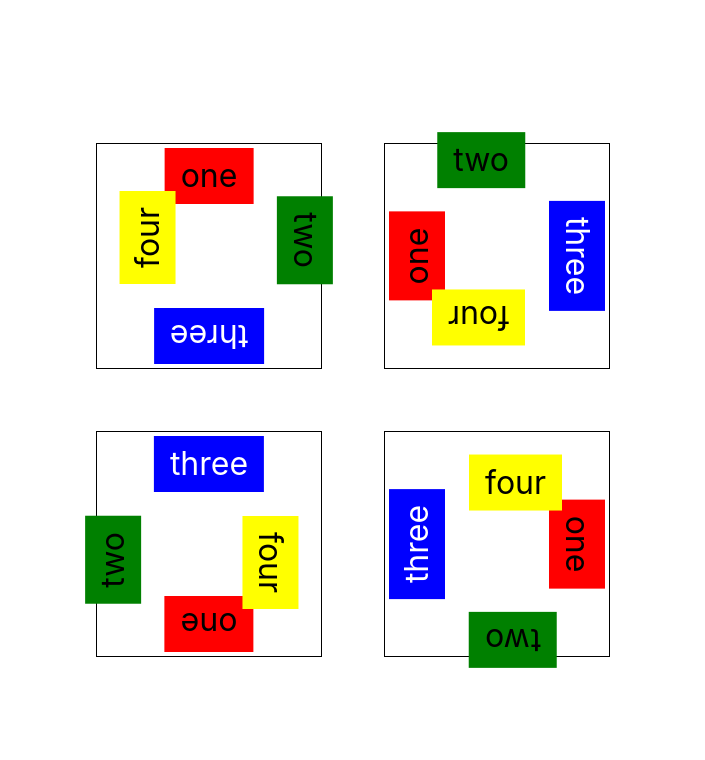
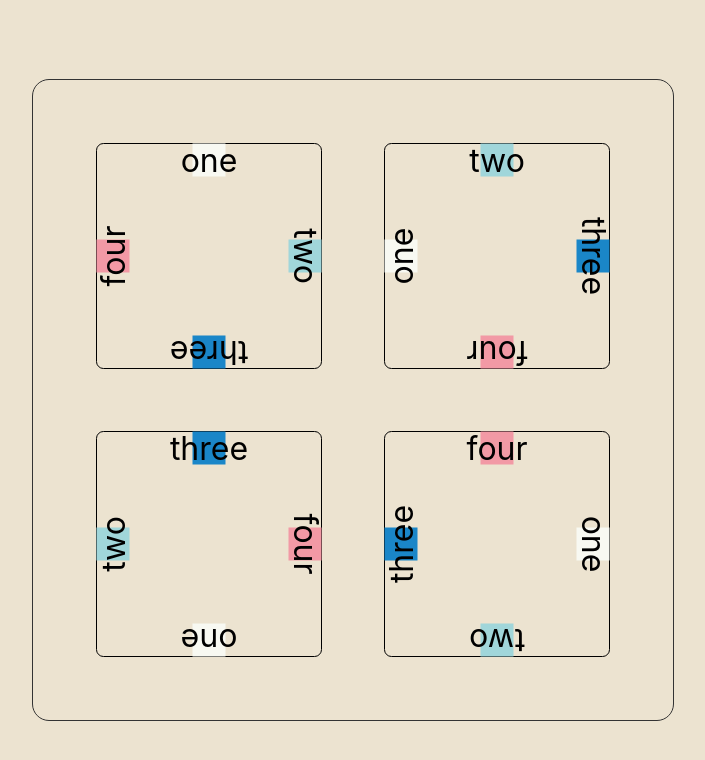
Before and after one commit to nbogie/so-clover-react, a React (Vite) app: page / in a window 1280 px wide. Shown: the top 760 px of the page, without its empty margins (287-992 px from the left). Built offline with nearby package versions, Linux system fonts and the light colour scheme.

Commit message:
ok alignment.  animated rotation

```diff
--- a/src/App.css
+++ b/src/App.css
@@ -3,9 +3,12 @@
   margin: 0 auto;
   padding: 2rem;
   text-align: center;
+  outline: 1px solid #333;
+  border-radius: 1rem;
 }
 
 :root {
+  background: #ece3d0;
   font-family: Inter, Avenir, Helvetica, Arial, sans-serif;
   font-size: 16px;
   line-height: 24px;
@@ -33,20 +36,26 @@ body {
 }
 
 .oneCard {
+  border-radius: 0.4rem;
+  transition: transform;
+  transition-duration: 400ms;
+
   outline: 1px solid black;
   padding: 7rem;
   position: relative;
   margin: 2rem;
   font-size: 2rem;
   user-select: none;
+  --cardspace: -6rem;
 }
 
 .oneCard div {
   position: absolute;
   padding: 1rem;
+  width: 1px;
+  height: 1px;
   display: grid;
-  place-items: center;
-
+  place-content: center;
 }
 
 .oneCard.rot0 {
@@ -68,24 +77,23 @@ body {
 }
 
 .oneCard div:nth-child(4n+1) {
-  background: red;
-  transform: rotate(0deg) translate(0%, -5rem) translate(-50%, -50%);
+  background: #f8f9f2;
+  transform: rotate(0deg) translate(0%, var(--cardspace)) translate(-50%, -50%);
 }
 
 .oneCard div:nth-child(4n+2) {
-  background: green;
-  transform: rotate(90deg) translate(0, -5rem) translate(-50%, 50%);
+  background: #A0D6DA;
+  transform: rotate(90deg) translate(0, var(--cardspace)) translate(-50%, 50%);
   ;
 }
 
 .oneCard div:nth-child(4n+3) {
-  background: blue;
-  color: white;
-  transform: rotate(180deg) translate(0, -5rem) translate(50%, 50%);
+  background: #1A86C8;
+  transform: rotate(180deg) translate(0, var(--cardspace)) translate(50%, 50%);
 }
 
 
 .oneCard div:nth-child(4n+4) {
-  background: yellow;
-  transform: rotate(270deg) translate(0, -5rem) translate(50%, -50%);
+  background: #f299a5;
+  transform: rotate(270deg) translate(0, var(--cardspace)) translate(50%, -50%);
 }
```
